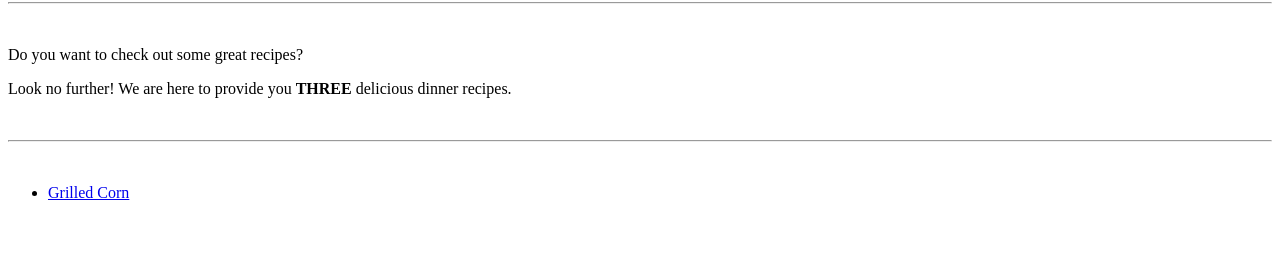
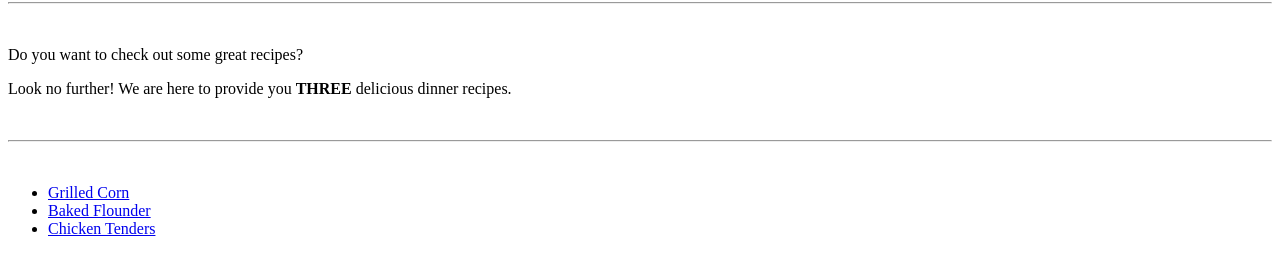
Before and after one commit to halo-AS/odin-recipes, a plain HTML site: page index.html in a window 1280 px wide. Shown: the part 78-350 px from the top of the page. Drawn offline with Linux system fonts and the light colour scheme.

Commit message:
Fix incorrect title for index.html

```diff
--- a/index.html
+++ b/index.html
@@ -3,7 +3,7 @@
     <head>
         <meta charset="UTF-8">
         <meta name="viewport" content="width=device-width, initial-scale=1.0">
-        <title>Odin Recipes Home</title>
+        <title>Odin Recipes | Home</title>
     </head>
 
     <body>
@@ -20,6 +20,8 @@
         <div>
             <ul>
                 <li><a href="./recipes/grilledCorn.html">Grilled Corn</a></li>
+                <li><a href="./recipes/bakedFlounder.html">Baked Flounder</a></li>
+                <li><a href="./recipes/chickenTenders.html">Chicken Tenders</a></li>
             </ul>
         </div>
     </body>
```
